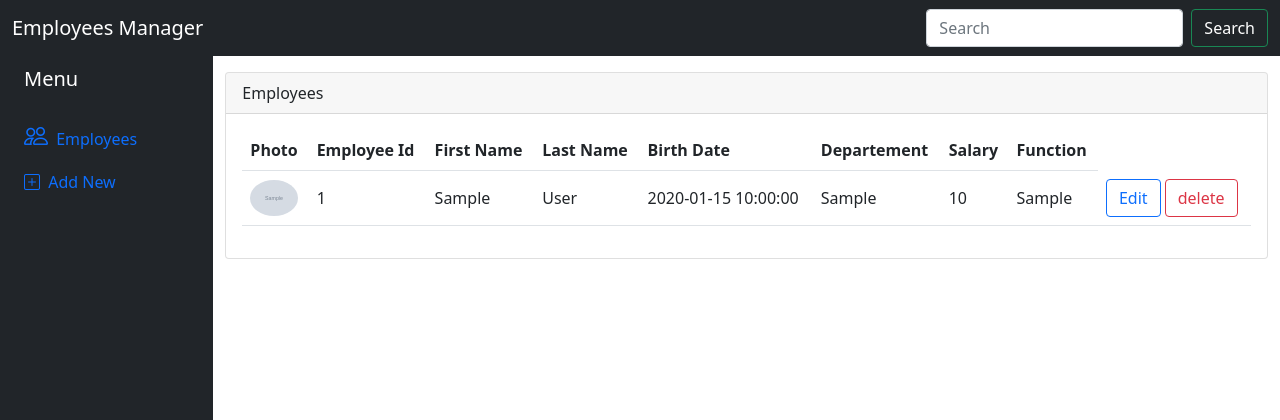
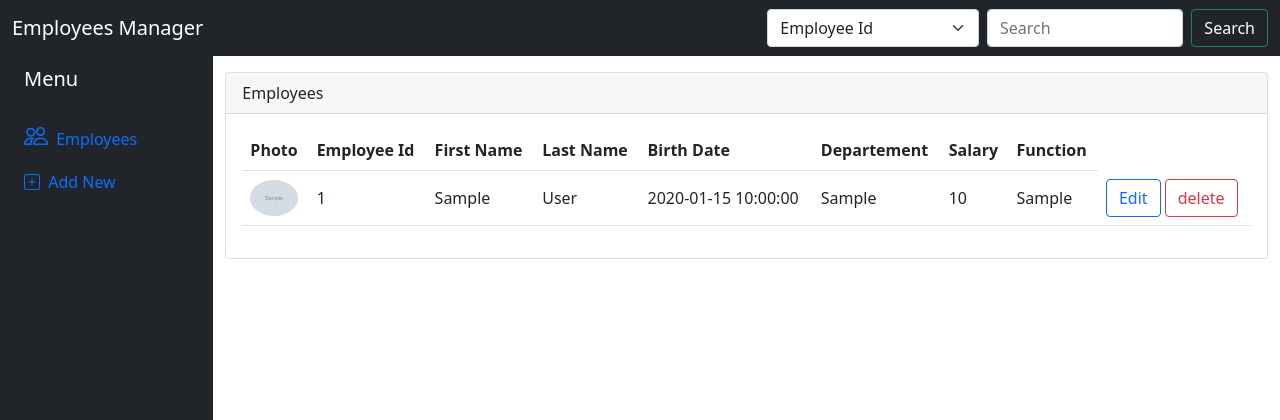
Before and after one commit to maskoul-mohamed/project10-employee-management, a PHP site: page / in a window 1280 px wide. Shown: the top 420 px of the page. Run offline with PHP 8.4, Linux system fonts and the light colour scheme; the visitor is signed in with stand-in values (Sample User, id 1); tables that the repository leaves empty or names only in its code hold one stand-in row (values such as "Sample post"); grey boxes marked "Sample" are stand-in pictures.

Commit message:
Add search functionality

```diff
--- a/realisation/src/employeeManager.php
+++ b/realisation/src/employeeManager.php
@@ -138,6 +138,33 @@
             $employee->setPhoto($employee_data['photo']);
             return $employee;
         }
+
+
+        function searchBy($keywords, $search){
+            $keyword = mysqli_real_escape_string($this->getConnection(), $keywords);
+            $searchWord = mysqli_real_escape_string($this->getConnection(), $search);
+            $searchQuery = "SELECT * FROM employees WHERE " . $keyword ."= '$searchWord'";
+
+            $result = mysqli_query($this->getConnection() ,$searchQuery);
+            $employeesList = mysqli_fetch_all($result, MYSQLI_ASSOC);
+
+            $employees = array();
+            foreach($employeesList as $employee_list){
+                $employee = new Employee();
+                $employee->setId($employee_list['id']);
+                $employee->setEmployeeId($employee_list['employee_id']);
+                $employee->setFirstName($employee_list['first_name']);
+                $employee->setLastName($employee_list['last_name']);
+                $employee->setBirthDate($employee_list['birth_date']);
+                $employee->setSalary($employee_list['salary']);
+                $employee->setDepartement($employee_list['departement']);
+                $employee->setFunction($employee_list['function']);
+                $employee->setPhoto($employee_list['photo']);
+                array_push($employees, $employee);
+            }
+
+            return $employees;
+        }
     }
 
 
--- a/realisation/src/index.php
+++ b/realisation/src/index.php
@@ -2,13 +2,19 @@
     include '../config.php';
     include 'employeeManager.php';
     session_start();
+    $employeeManager= new EmployeeManager();
 
     if(isset($_SESSION["username"])){
-        $employee= new EmployeeManager();
-        $employees = $employee->getAllEmployees($connect);
+        $employees = $employeeManager->getAllEmployees($connect);
+
+        if(isset($_GET["search"]) && isset($_GET["keywords"])){
+            $employees = $employeeManager->searchBy($_GET["keywords"], $_GET["search"]);
+        }
+
     } else {
         header("Location: signin.php");
     }
+
 
 
 
@@ -35,8 +41,15 @@
     <nav class="navbar navbar-dark bg-dark">
         <div class="container-fluid">
             <a class="navbar-brand">Employees Manager</a>
-            <form class="d-flex">
-                <input class="form-control me-2" type="search" placeholder="Search" aria-label="Search">
+            <form method="GET" action="" class="d-flex">
+                <select class="form-select me-2" name="keywords" >
+                    <option value="employee_id">Employee Id</option>
+                    <option value="first_name">First Name</option>
+                    <option value="last_name">Last Name</option>
+                    <option value="departement">Departement</option>
+                    <option value="function">Function</option>
+                </select>
+                <input class="form-control me-2" name="search" type="search" placeholder="Search" aria-label="Search">
                 <button class="btn btn-outline-success text-white" type="submit">Search</button>
             </form>
         </div>
```
